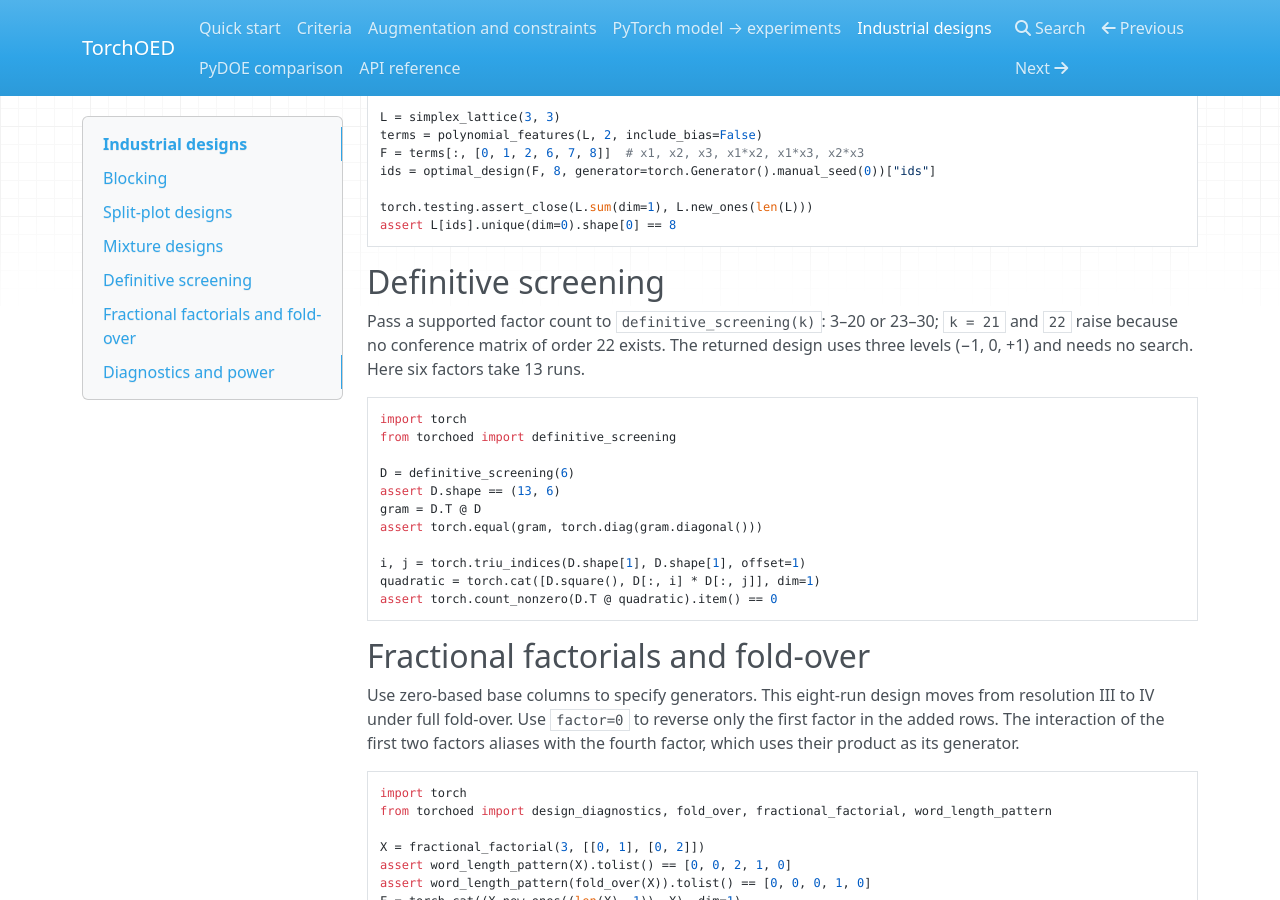
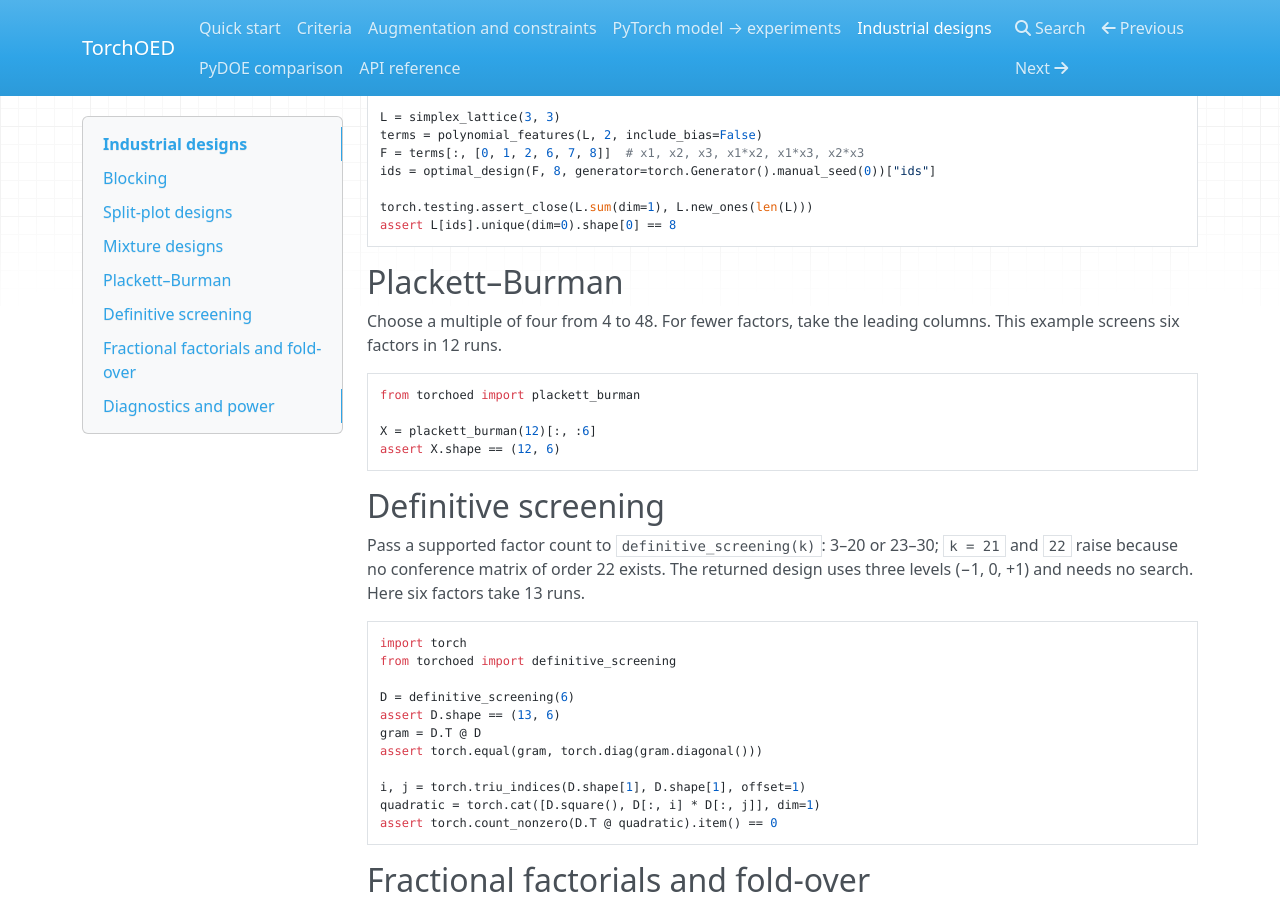
Before and after one commit to JohnnyZPiggy/TorchOED, an MkDocs documentation site: the page built from website/industrial.md, in a window 1280 px wide and 900 px high, scrolled down 1357 px. Built offline with MkDocs 1.6.1, drawn with Linux system fonts in a browser that asks for light colours; nearby versions of some CDN libraries.

Commit message:
Add Plackett–Burman designs through 48 runs (Refs #255) (#256)

````diff
--- a/src/torchoed/__init__.py
+++ b/src/torchoed/__init__.py
@@ -4,7 +4,7 @@ __version__ = "0.7.0"
 
 from .factorial import (
     definitive_screening, ff2n, fold_over, fractional_factorial,
-    full_factorial, simplex_lattice, word_length_pattern,
+    full_factorial, plackett_burman, simplex_lattice, word_length_pattern,
 )
 from .features import polynomial_features, effects_coding, feasible_candidates, jacobian_features
 from .sampling import lhs, sobol
@@ -15,7 +15,7 @@ from .two_swap import score_two_swaps
 from .k2_exchange import k2_exchange
 from .d_optimal_design import d_optimal_design, optimal_design, next_batch
 
-__all__ = ["full_factorial", "ff2n", "definitive_screening", "simplex_lattice", "lhs", "sobol", "polynomial_features", "effects_coding", "feasible_candidates", "jacobian_features",
+__all__ = ["full_factorial", "ff2n", "definitive_screening", "plackett_burman", "simplex_lattice", "lhs", "sobol", "polynomial_features", "effects_coding", "feasible_candidates", "jacobian_features",
            "fractional_factorial", "fold_over", "word_length_pattern", "design_diagnostics",
            "exact_information", "weighted_information", "d_optimality",
            "a_optimality", "e_optimality", "c_optimality", "fedorov_exchange", "score_two_swaps", "k2_exchange", "d_optimal_design", "optimal_design", "next_batch"]
--- a/website/industrial.md
+++ b/website/industrial.md
@@ -69,6 +69,17 @@ torch.testing.assert_close(L.sum(dim=1), L.new_ones(len(L)))
 assert L[ids].unique(dim=0).shape[0] == 8
 ```
 
+## Plackett–Burman
+
+Choose a multiple of four from 4 to 48. For fewer factors, take the leading columns. This example screens six factors in 12 runs.
+
+```python
+from torchoed import plackett_burman
+
+X = plackett_burman(12)[:, :6]
+assert X.shape == (12, 6)
+```
+
 ## Definitive screening
 
 Pass a supported factor count to `definitive_screening(k)`: 3–20 or 23–30; `k = 21` and `22` raise because no conference matrix of order 22 exists. The returned design uses three levels (−1, 0, +1) and needs no search. Here six factors take 13 runs.
````
Also changed, not shown: CHANGELOG.md (+2 -0 lines), docs/CAPABILITY_MATRIX.md (+2 -2 lines), docs/P2_GATE.md (+25 -0 lines), website/api.md (+5 -1 lines), 2 other files.
